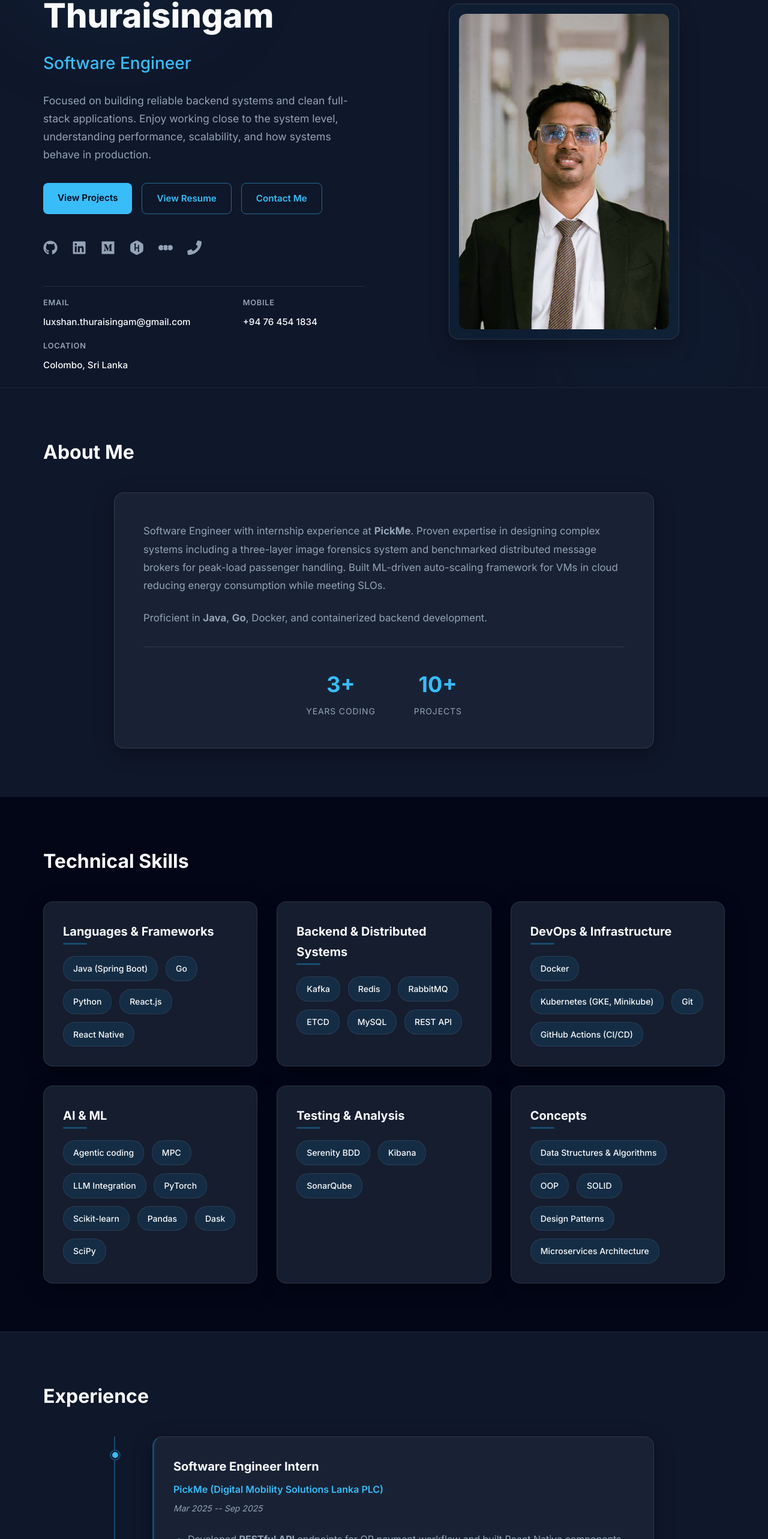
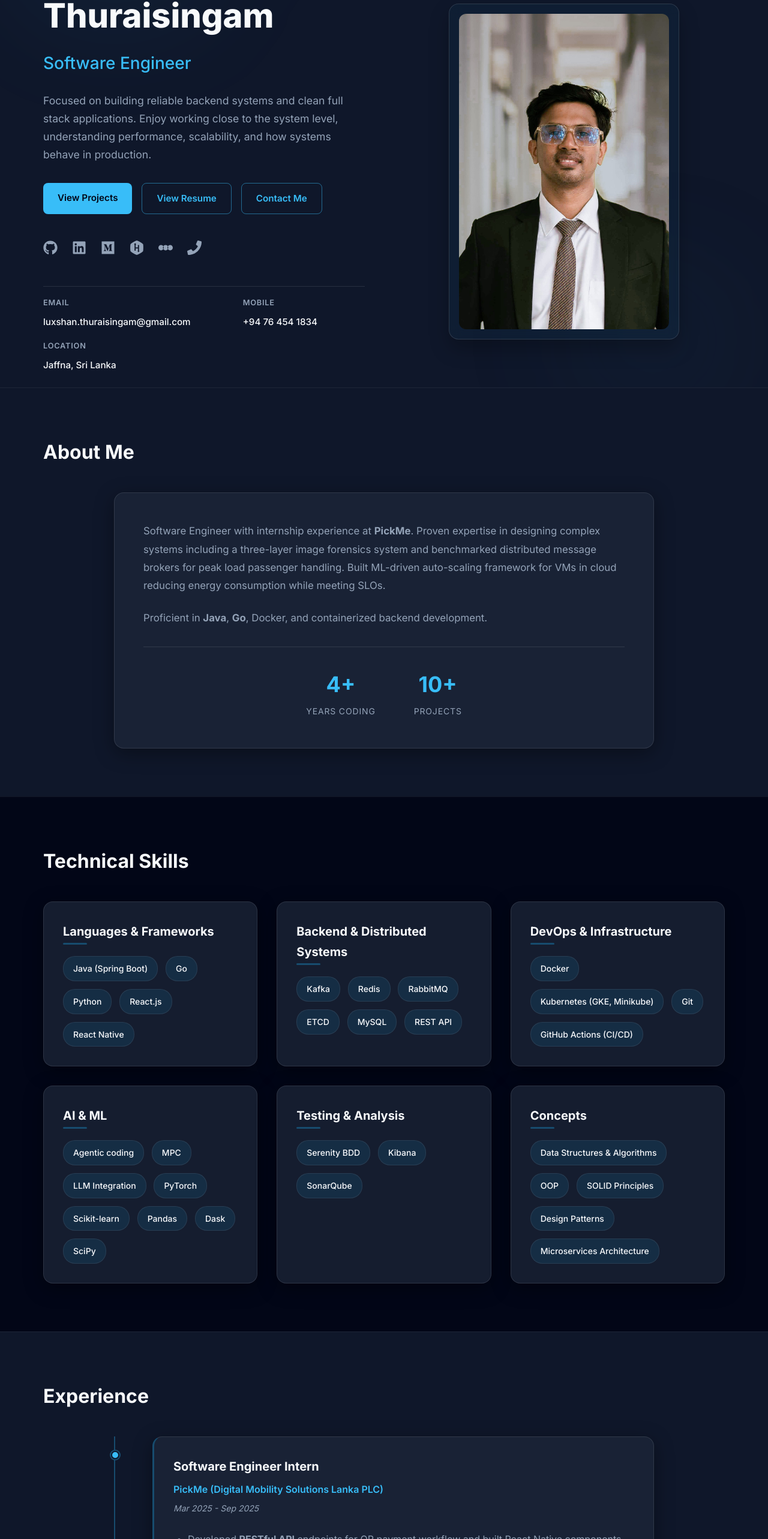
Before and after one commit to T-Luxshan/Portfolio, a React (Vite) app: page / in a window 1280 px wide. Shown: the part 154-2720 px from the top of the page at 60% size. Built offline with nearby package versions, Linux system fonts and the light colour scheme.

Commit message:
minor bug fixes

```diff
--- a/src/components/About.jsx
+++ b/src/components/About.jsx
@@ -10,7 +10,7 @@ const About = () => {
                     <p>
                         Software Engineer with internship experience at <strong>PickMe</strong>. Proven expertise in designing
                         complex systems including a three-layer image forensics system and benchmarked distributed message brokers
-                        for peak-load passenger handling. Built ML-driven auto-scaling framework for VMs in cloud reducing energy
+                        for peak load passenger handling. Built ML-driven auto-scaling framework for VMs in cloud reducing energy
                         consumption while meeting SLOs.
                     </p>
                     <p>
@@ -18,7 +18,7 @@ const About = () => {
                     </p>
                     <div className="about-stats">
                         <div className="stat-item">
-                            <span className="stat-number">3+</span>
+                            <span className="stat-number">4+</span>
                             <span className="stat-label">Years Coding</span>
                         </div>
                         <div className="stat-item">
--- a/src/components/Contact.jsx
+++ b/src/components/Contact.jsx
@@ -9,7 +9,7 @@ const Contact = () => {
                 <div className="contact-header">
                     <h2 className="section-title">Get In Touch</h2>
                     <p className="contact-text">
-                        If you feel, I am your guy. Whether you have a question or just want to say hi,
+                        If you feel, I am your guy. Whether you have a question or just want to say Hi,
                         feel free to reach out!
                     </p>
                     <a href="mailto:luxshan.thuraisingam@gmail.com" className="btn btn-primary contact-email-btn">
@@ -36,7 +36,7 @@ const Contact = () => {
                 </div>
 
                 <div className="footer-bottom">
-                    <p>&copy; {new Date().getFullYear()} Luxshan Thuraisingam · Built with React</p>
+                    <p>&copy; {new Date().getFullYear()} Luxshan Thuraisingam · Built with Hope : )</p>
                 </div>
             </div>
         </footer>
--- a/src/components/Education.jsx
+++ b/src/components/Education.jsx
@@ -19,7 +19,7 @@ const Education = () => {
                                 <h4 className="degree-title">B.Sc. (Hons) in Information Technology</h4>
                                 <div className="edu-meta">
                                     <div className="meta-item">
-                                        <FaCalendarAlt /> <span>2022 -- 2026</span>
+                                        <FaCalendarAlt /> <span>2022 - 2026</span>
                                     </div>
                                     <div className="meta-item">
                                         <FaMapMarkerAlt /> <span>Colombo, Sri Lanka</span>
--- a/src/components/Experience.jsx
+++ b/src/components/Experience.jsx
@@ -14,7 +14,7 @@ const Experience = () => {
                             <div className="timeline-header">
                                 <h3>Software Engineer Intern</h3>
                                 <span className="company">PickMe (Digital Mobility Solutions Lanka PLC)</span>
-                                <span className="duration">Mar 2025 -- Sep 2025</span>
+                                <span className="duration">Mar 2025 - Sep 2025</span>
                             </div>
                             <ul className="timeline-details">
                                 <li>Developed <strong>RESTful API</strong> endpoints for QR payment workflow and built React Native components for operational demo application.</li>
--- a/src/components/Hero.jsx
+++ b/src/components/Hero.jsx
@@ -13,7 +13,7 @@ const Hero = () => {
           <h1 className="hero-name">Luxshan Thuraisingam</h1>
           <h2 className="hero-title">Software Engineer</h2>
           <p className="hero-description">
-            Focused on building reliable backend systems and clean full-stack applications. Enjoy working close to the system level, understanding performance, scalability, and how systems behave in production.
+            Focused on building reliable backend systems and clean full stack applications. Enjoy working close to the system level, understanding performance, scalability, and how systems behave in production.
           </p>
 
           <div className="hero-actions">
@@ -54,7 +54,7 @@ const Hero = () => {
             </div>
             <div className="contact-info-item">
               <span className="info-label">Location</span>
-              <span className="info-value">Colombo, Sri Lanka</span>
+              <span className="info-value">Jaffna, Sri Lanka</span>
             </div>
           </div>
         </div>
--- a/src/components/Projects.jsx
+++ b/src/components/Projects.jsx
@@ -6,7 +6,7 @@ const Projects = () => {
     const projects = [
         {
             type: "Group Project",
-            title: "LabourLINK (Labour Hiring System)",
+            title: "LabourLINK - A Labour Hiring Platform",
             description: "2nd Year Group Project — Client: AlphaCodes (Pvt) Ltd. Led a team of 4 to deliver map-integrated on-demand labor hiring web and mobile apps with real-time communication. Implemented authentication using Spring Security and JWT, OTP-based password reset with JavaMailSender, and RESTful APIs for profile management, bookings, reviews, ratings, and reporting.",
             technologies: ["React.js", "React Native", "Java (Spring Boot)", "MySQL"],
             link: "https://github.com/T-Luxshan?tab=repositories&q=LabourLink"
@@ -34,18 +34,18 @@ const Projects = () => {
             link: "https://github.com/T-Luxshan/SurgeGlobalSocialMedia.git"
         },
         {
-            type: "Research",
-            title: "VM-Aware Energy-Optimal MPC Framework for Proactive Horizontal Autoscaling",
-            description: "Final Year Research Project (Individual). Designed a VM-Aware Multi-Step MPC controller that proactively auto-scales cloud VMs by integrating ML-forecasted workloads (90–120s ahead) into a receding-horizon optimizer, saving 27.8% energy vs a fixed baseline. Built a multi-layer neural network surrogate model to forecast cloud energy consumption and latency based on underlying VM workload.",
-            technologies: ["Python", "PyTorch", "Scikit-learn", "Pandas", "Dask", "SciPy", "Jupyter Notebooks"],
-            link: "#"
-        },
-        {
             type: "Personal R&D",
             title: "Distributed Queue Evaluation",
             description: "Implemented and benchmarked multiple distributed queue technologies to evaluate and compare their performance characteristics. Simulated high-concurrency scenarios with workloads ranging from 10 to 100,000 requests, analyzing throughput and latency metrics across repeated benchmark runs.",
             technologies: ["Golang", "Redis", "RabbitMQ", "Docker"],
             link: "https://github.com/T-Luxshan/distributed-queue-evaluation.git"
+        },
+        {
+            type: "Research",
+            title: "VM-Aware Energy-Optimal MPC Framework for Proactive Horizontal Autoscaling",
+            description: "Final Year Research Project (Individual). Designed a VM-Aware Multi-Step MPC controller that proactively auto-scales cloud VMs by integrating ML-forecasted workloads (90–120s ahead) into a receding-horizon optimizer, saving 27.8% energy vs a fixed baseline. Built a multi-layer neural network surrogate model to forecast cloud energy consumption and latency based on underlying VM workload.",
+            technologies: ["Python", "PyTorch", "Scikit-learn", "Pandas", "Dask", "SciPy", "Jupyter Notebook"],
+            link: "#"
         }
     ];
 
--- a/src/components/Skills.jsx
+++ b/src/components/Skills.jsx
@@ -25,7 +25,7 @@ const Skills = () => {
         },
         {
             category: "Concepts",
-            items: ["Data Structures & Algorithms", "OOP", "SOLID", "Design Patterns", "Microservices Architecture"]
+            items: ["Data Structures & Algorithms", "OOP", "SOLID Principles", "Design Patterns", "Microservices Architecture"]
         }
     ];
 
```
